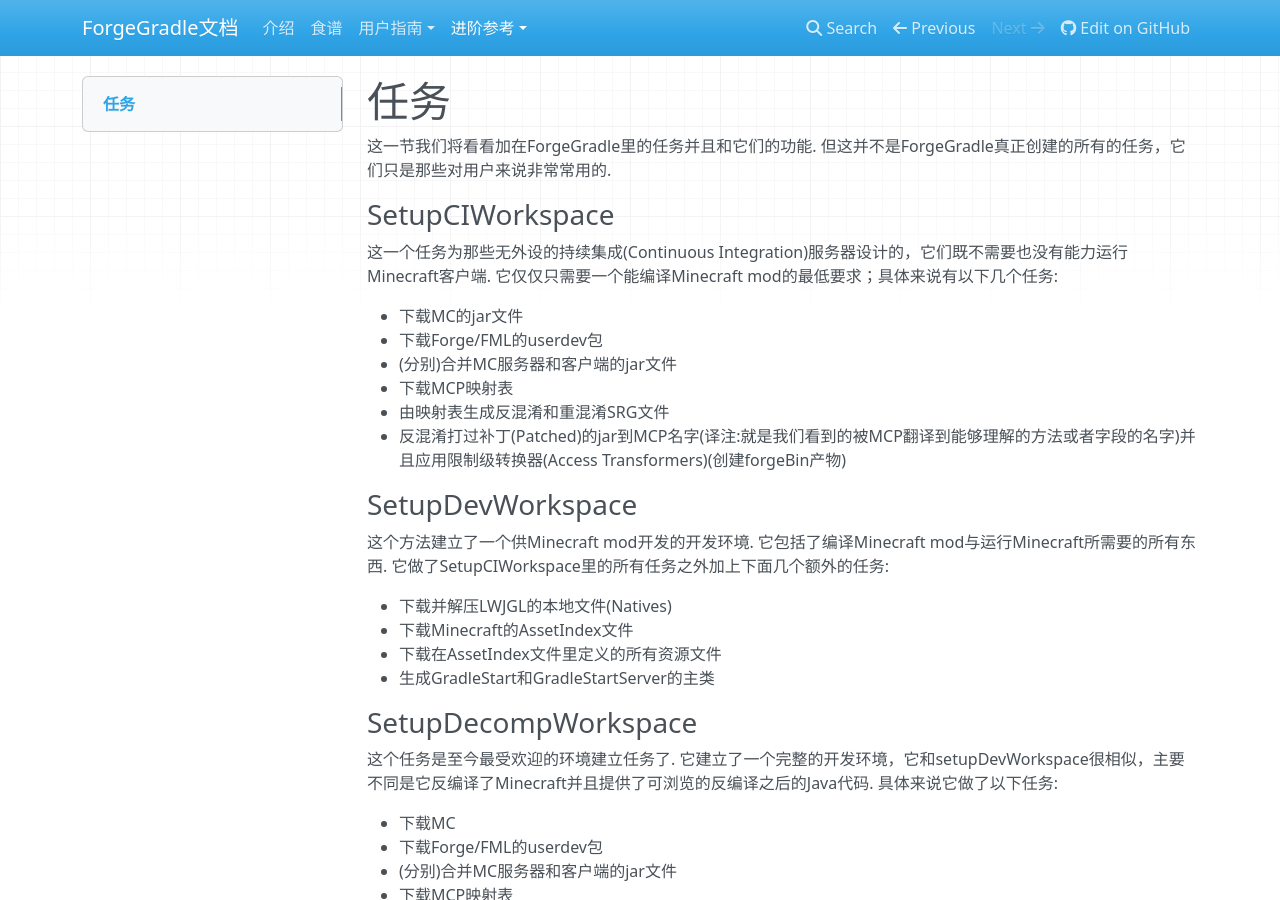
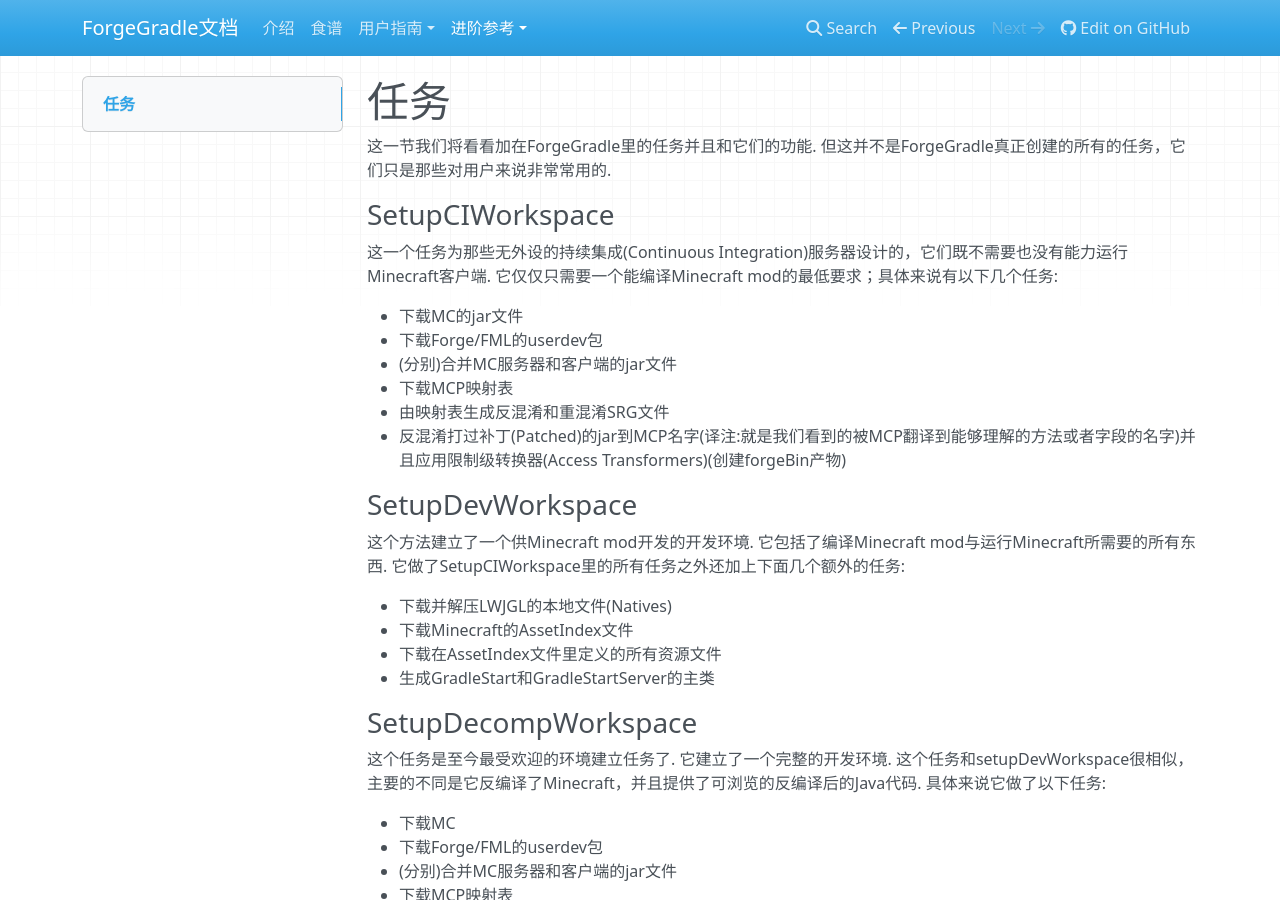
Before and after one commit to Krasjet/ForgeGradle-Documentation-CN, an MkDocs documentation site: the page built from docs/reference/tasks.md, in a window 1280 px wide and 900 px high. Built offline with MkDocs 1.6.1, drawn with Linux system fonts in a browser that asks for light colours; nearby versions of some CDN libraries; old or Windows-style settings are respelled for this version of MkDocs.

Commit message:
Update tasks.md

```diff
--- a/docs/reference/tasks.md
+++ b/docs/reference/tasks.md
@@ -15,7 +15,7 @@
 
 ### SetupDevWorkspace
 
-这个方法建立了一个供Minecraft mod开发的开发环境. 它包括了编译Minecraft mod与运行Minecraft所需要的所有东西. 它做了SetupCIWorkspace里的所有任务之外加上下面几个额外的任务:
+这个方法建立了一个供Minecraft mod开发的开发环境. 它包括了编译Minecraft mod与运行Minecraft所需要的所有东西. 它做了SetupCIWorkspace里的所有任务之外还加上下面几个额外的任务:
 
  - 下载并解压LWJGL的本地文件(Natives)
  - 下载Minecraft的AssetIndex文件
@@ -25,7 +25,7 @@
 
 ### SetupDecompWorkspace
 
-这个任务是至今最受欢迎的环境建立任务了. 它建立了一个完整的开发环境，它和setupDevWorkspace很相似，主要不同是它反编译了Minecraft并且提供了可浏览的反编译之后的Java代码. 具体来说它做了以下任务:
+这个任务是至今最受欢迎的环境建立任务了. 它建立了一个完整的开发环境. 这个任务和setupDevWorkspace很相似，主要的不同是它反编译了Minecraft，并且提供了可浏览的反编译后的Java代码. 具体来说它做了以下任务:
 
 - 下载MC
 - 下载Forge/FML的userdev包
```
